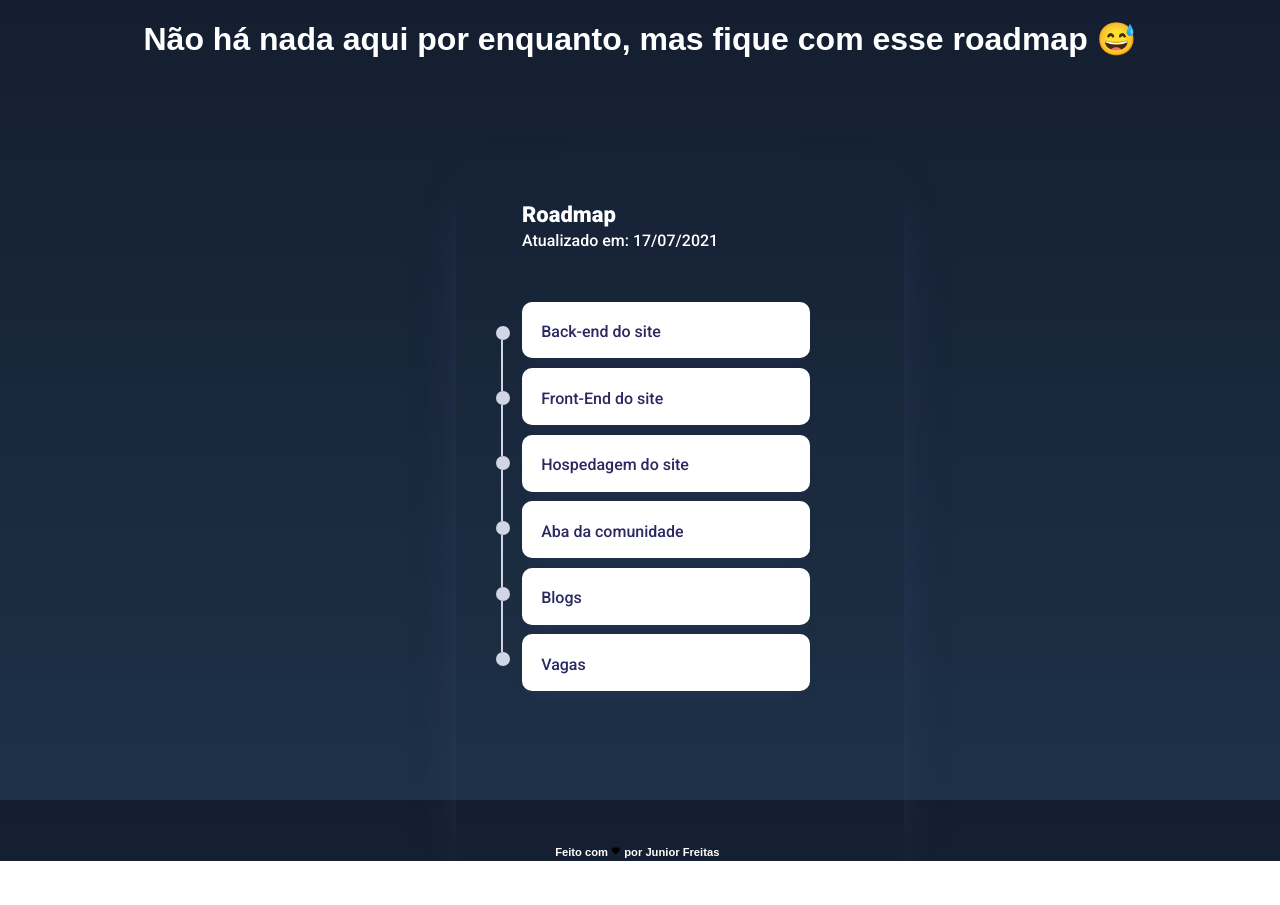
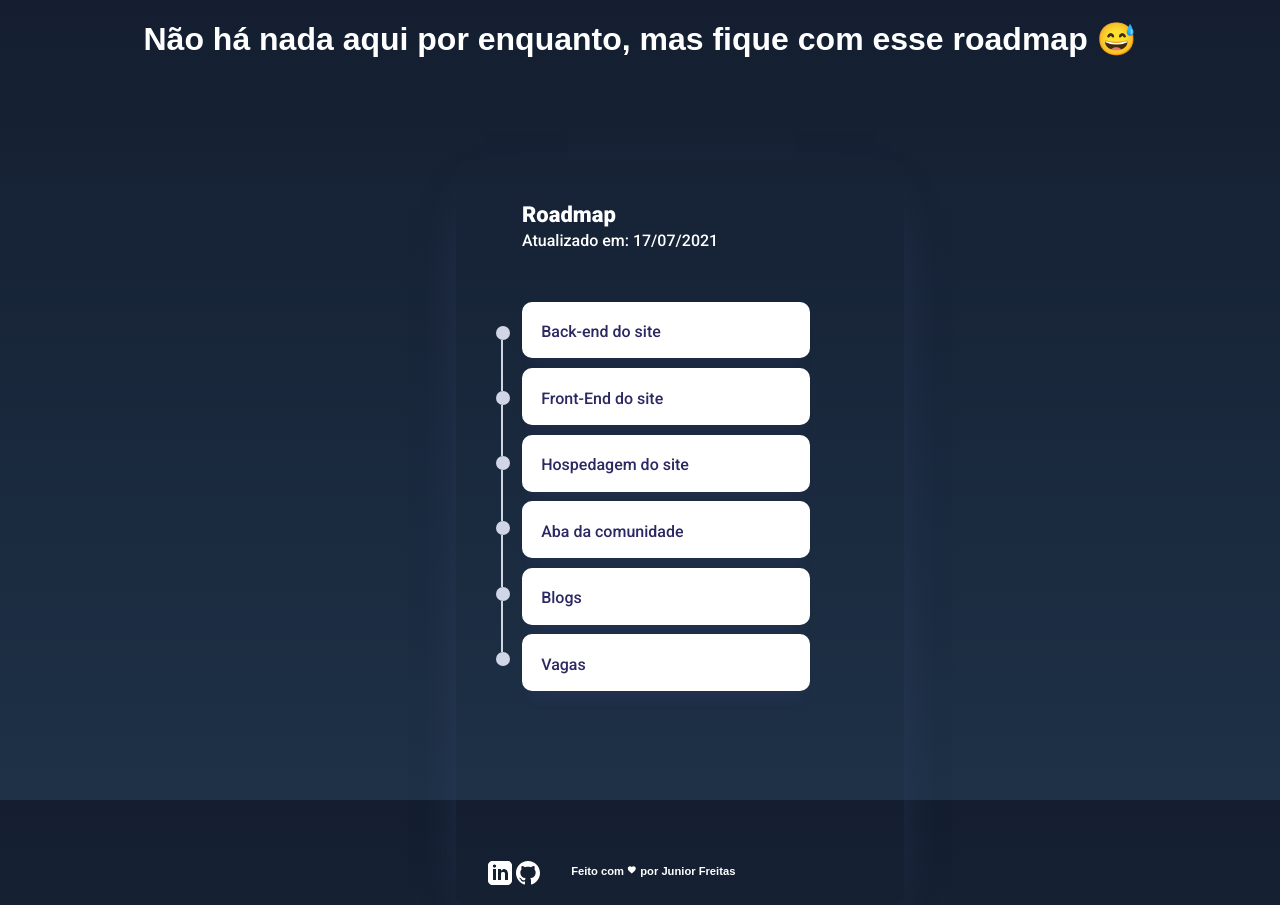
Before and after one commit to JuninhoFreitas/juninhofreitas.github.io, a website: page index.html in a window 1280 px wide. Before the commit the page ends 861 px from the top, so only its background shows below. Drawn offline with Linux system fonts and the light colour scheme.

Commit message:
completo

```diff
--- a/index.html
+++ b/index.html
@@ -1,28 +1,25 @@
 <!DOCTYPE html>
 <html lang="en">
-<head>
-    <meta charset="UTF-8">
-    <meta http-equiv="X-UA-Compatible" content="IE=edge">
-    <meta name="viewport" content="width=device-width, initial-scale=1.0">
+  <head>
+    <meta charset="UTF-8" />
+    <meta http-equiv="X-UA-Compatible" content="IE=edge" />
+    <meta name="viewport" content="width=device-width, initial-scale=1.0" />
     <title>Dev Addict - Canivete Suiço dos Desenvolvedores</title>
-    <link rel="stylesheet" href="main.css">
-    <link href="https://fonts.googleapis.com/icon?family=Material+Icons"
-      rel="stylesheet">
-
-</head>
-<body>
+    <link rel="stylesheet" href="main.css" />
+    <link
+      href="https://fonts.googleapis.com/icon?family=Material+Icons"
+      rel="stylesheet"
+    />
+  </head>
+  <body>
     <h1>Não há nada aqui por enquanto, mas fique com esse roadmap 😅</h1>
 
     <div class="timeline">
-
       <h3>Roadmap</h3>
       <label>Atualizado em: 17/07/2021</label>
 
-
       <div class="box">
-
         <div class="container">
-
           <div class="lines">
             <div class="dot"></div>
             <div class="line"></div>
@@ -35,7 +32,6 @@
             <div class="dot"></div>
             <div class="line"></div>
             <div class="dot"></div>
-
           </div>
 
           <div class="cards">
@@ -58,17 +54,68 @@
               <p>Vagas</p>
             </div>
           </div>
+        </div>
+      </div>
+      <div id="baixo">
+        <h2 id="author">
+          Feito com
+          <svg
+            xmlns="http://www.w3.org/2000/svg"
+            height="10px"
+            viewBox="0 0 25 25"
+            width="10px"
+            fill="#000000"
+          >
+            <path d="M0 0h24v24H0V0z" fill="none" />
+            <path
+              d="M12 21.35l-1.45-1.32C5.4 15.36 2 12.28 2 8.5 2 5.42 4.42 3 7.5 3c1.74 0 3.41.81 4.5 2.09C13.09 3.81 14.76 3 16.5 3 19.58 3 22 5.42 22 8.5c0 3.78-3.4 6.86-8.55 11.54L12 21.35z"
+            />
+          </svg>
+          por Junior Freitas
+        </h2>
 
+        <svg
+        href="https://wwww.linkedin.com/JuninhoFreitas"
+          xmlns="http://www.w3.org/2000/svg"
+          width="24"
+          height="24"
+          id="linkedin"
+          viewBox="0 0 24 24"
+        >
+        <a xlink:href="https://wwww.linkedin.com/JuninhoFreitas">a</a>
+          <path
+            d="M19 0h-14c-2.761 0-5 2.239-5 5v14c0 2.761 2.239 5 5 5h14c2.762 0 5-2.239 5-5v-14c0-2.761-2.238-5-5-5zm-11 19h-3v-11h3v11zm-1.5-12.268c-.966 0-1.75-.79-1.75-1.764s.784-1.764 1.75-1.764 1.75.79 1.75 1.764-.783 1.764-1.75 1.764zm13.5 12.268h-3v-5.604c0-3.368-4-3.113-4 0v5.604h-3v-11h3v1.765c1.396-2.586 7-2.777 7 2.476v6.759z"
+          /></svg
+        >
 
+        <svg
+          xmlns="http://www.w3.org/2000/svg"
+          width="24"
+          height="24"
+          viewBox="0 0 24 24"
+          onclick="window.open('https://www.linkedin.com/in/junior-o-freitas/').focus"
+          style="cursor:pointer"
 
-        </div>
-    </div>
-
-        <h2 id='author'>Feito com
-<svg xmlns="http://www.w3.org/2000/svg" height="10px" viewBox="0 0 25 25" width="10px" fill="#000000"><path d="M0 0h24v24H0V0z" fill="none"/><path d="M12 21.35l-1.45-1.32C5.4 15.36 2 12.28 2 8.5 2 5.42 4.42 3 7.5 3c1.74 0 3.41.81 4.5 2.09C13.09 3.81 14.76 3 16.5 3 19.58 3 22 5.42 22 8.5c0 3.78-3.4 6.86-8.55 11.54L12 21.35z"/></svg> por Junior Freitas</h2>
+        >
+          <path
+            d="M19 0h-14c-2.761 0-5 2.239-5 5v14c0 2.761 2.239 5 5 5h14c2.762 0 5-2.239 5-5v-14c0-2.761-2.238-5-5-5zm-11 19h-3v-11h3v11zm-1.5-12.268c-.966 0-1.75-.79-1.75-1.764s.784-1.764 1.75-1.764 1.75.79 1.75 1.764-.783 1.764-1.75 1.764zm13.5 12.268h-3v-5.604c0-3.368-4-3.113-4 0v5.604h-3v-11h3v1.765c1.396-2.586 7-2.777 7 2.476v6.759z"
+          />
+        </svg>
+        <svg
+          xmlns="http://www.w3.org/2000/svg"
+          width="24"
+          height="24"
+          viewBox="0 0 24 24"
+          onclick="window.open('https://www.github.com/JuninhoFreitas/').focus"
+          style="cursor:pointer"
+        >
+          <path
+            d="M12 0c-6.626 0-12 5.373-12 12 0 5.302 3.438 9.8 8.207 11.387.599.111.793-.261.793-.577v-2.234c-3.338.726-4.033-1.416-4.033-1.416-.546-1.387-1.333-1.756-1.333-1.756-1.089-.745.083-.729.083-.729 1.205.084 1.839 1.237 1.839 1.237 1.07 1.834 2.807 1.304 3.492.997.107-.775.418-1.305.762-1.604-2.665-.305-5.467-1.334-5.467-5.931 0-1.311.469-2.381 1.236-3.221-.124-.303-.535-1.524.117-3.176 0 0 1.008-.322 3.301 1.23.957-.266 1.983-.399 3.003-.404 1.02.005 2.047.138 3.006.404 2.291-1.552 3.297-1.23 3.297-1.23.653 1.653.242 2.874.118 3.176.77.84 1.235 1.911 1.235 3.221 0 4.609-2.807 5.624-5.479 5.921.43.372.823 1.102.823 2.222v3.293c0 .319.192.694.801.576 4.765-1.589 8.199-6.086 8.199-11.386 0-6.627-5.373-12-12-12z"
+          />
+        </svg>
+      </div>
     </div>
 
     <script src="main.js"></script>
-
-</body>
+  </body>
 </html>
--- a/main.scss
+++ b/main.scss
@@ -194,10 +194,22 @@ body {
     }
   }
 }
+#linkedin {
+  position: absolute;
+  filter: invert(1);
+}
 #author {
   position: absolute;
-  bottom: 0.1rem;
+
   font-size: 0.7rem;
   text-align: center;
-  margin-left: 6.2rem;
+  margin-top: 0.3rem;
+  margin-left: 5.2rem;
 }
+svg {
+  filter: invert(1);
+}
+#baixo {
+  margin-left: 2rem;
+  margin-bottom: 1rem;
+}
```
Also changed, not shown: main.css.
